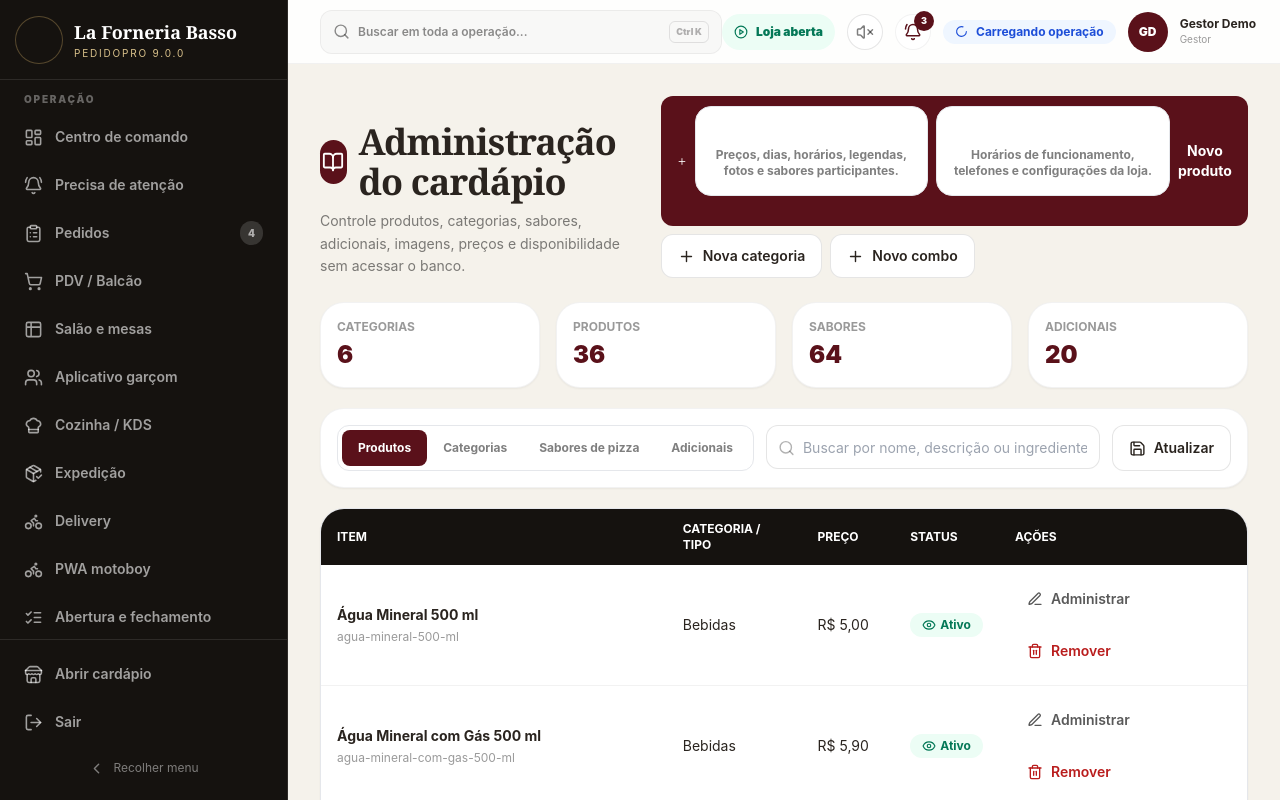
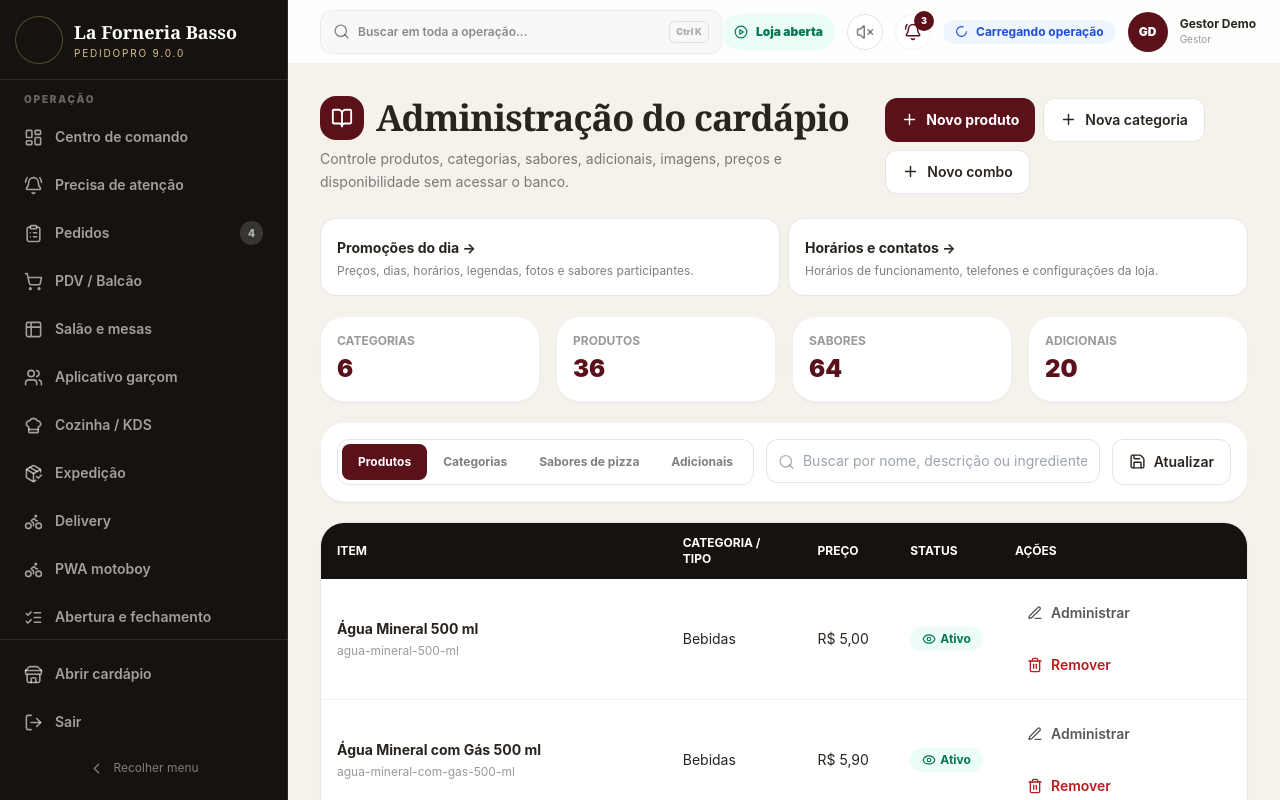
Before and after one commit to prokod7/BASSO, a Next.js app: page /painel/cardapio in a window 1280 px wide. Shown: the top 800 px of the page. Built offline with nearby package versions, Linux system fonts and the light colour scheme.

Commit message:
fix(menu): separate navigation from product creation controls

```diff
--- a/src/app/painel/cardapio/page.tsx
+++ b/src/app/painel/cardapio/page.tsx
@@ -147,11 +147,11 @@ export default function MenuAdminPage() {
   }
 
   return <>
-    <PageHeader title="Administração do cardápio" icon={BookOpen} description="Controle produtos, categorias, sabores, adicionais, imagens, preços e disponibilidade sem acessar o banco." actions={<div className="flex flex-wrap gap-2"><button className="btn-primary" onClick={()=>setCreatingProduct(true)}><Plus size={17}/>
+    <PageHeader title="Administração do cardápio" icon={BookOpen} description="Controle produtos, categorias, sabores, adicionais, imagens, preços e disponibilidade sem acessar o banco." actions={<div className="flex flex-wrap gap-2"><button className="btn-primary" onClick={()=>setCreatingProduct(true)}><Plus size={17}/>Novo produto</button><button className="btn-secondary" onClick={()=>setCreatingCategory(true)}><Plus size={17}/>Nova categoria</button><button className="btn-secondary" onClick={()=>setCreatingCombo(true)}><Plus size={17}/>Novo combo</button></div>}/>
     <nav aria-label="Controles do cardápio" className="mb-5 grid gap-2 sm:grid-cols-2">
       <Link href="/painel/promocoes" className="rounded-2xl border bg-white p-4"><strong className="text-sm">Promoções do dia →</strong><p className="mt-1 text-xs text-black/50">Preços, dias, horários, legendas, fotos e sabores participantes.</p></Link>
       <Link href="/painel/configuracoes" className="rounded-2xl border bg-white p-4"><strong className="text-sm">Horários e contatos →</strong><p className="mt-1 text-xs text-black/50">Horários de funcionamento, telefones e configurações da loja.</p></Link>
-    </nav>Novo produto</button><button className="btn-secondary" onClick={()=>setCreatingCategory(true)}><Plus size={17}/>Nova categoria</button><button className="btn-secondary" onClick={()=>setCreatingCombo(true)}><Plus size={17}/>Novo combo</button></div>}/>
+    </nav>
     {message&&<p className="mb-4 rounded-xl bg-blue-50 p-4 text-sm font-semibold text-blue-800">{message}</p>}
     <div className="mb-5 grid gap-4 sm:grid-cols-4"><Count label="Categorias" value={categories.length}/><Count label="Produtos" value={products.length}/><Count label="Sabores" value={flavors.length}/><Count label="Adicionais" value={addons.length}/></div>
     <section className="surface mb-5 p-4"><div className="flex flex-col gap-3 lg:flex-row"><div className="flex flex-wrap rounded-xl border bg-white p-1">{(["product","category","flavor","addon"] as Entity[]).map(value=><button key={value} className={`min-h-9 rounded-lg px-4 text-xs font-bold ${tab===value?"bg-basso-wine text-white":"text-black/50"}`} onClick={()=>setTab(value)}>{value==="product"?"Produtos":value==="category"?"Categorias":value==="flavor"?"Sabores de pizza":"Adicionais"}</button>)}</div><label className="relative flex-1"><Search className="absolute left-3 top-1/2 -translate-y-1/2 text-black/30" size={17}/><input className="input pl-9" value={query} onChange={event=>setQuery(event.target.value)} placeholder="Buscar por nome, descrição ou ingrediente"/></label><button className="btn-secondary" onClick={()=>void load()} disabled={loading}>{loading?<Loader2 className="animate-spin" size={17}/>:<Save size={17}/>}Atualizar</button></div></section>
@@ -170,7 +170,7 @@ function EditModal({entity,initial,categories,saving,onClose,onSave,onImageChang
   function toggleChannel(value:OrderChannel){setDraft({...draft,availableChannels:channels.includes(value)?channels.filter(item=>item!==value):[...channels,value]})}
   async function upload(file:File){setImageBusy(true);try{const form=new FormData();form.append("file",file);form.append("entity",entity==="category"?"category":"product");form.append("id",draft.id);const response=await fetch("/api/menu/images",{method:"POST",body:form});const body=await response.json();if(!response.ok)throw new Error(body.error||"Falha ao enviar imagem.");setDraft({...draft,image:body.url});await onImageChanged()}catch(error){alert(error instanceof Error?error.message:"Falha ao enviar imagem.")}finally{setImageBusy(false)}}
   async function removeImage(){setImageBusy(true);try{const response=await fetch("/api/menu/images",{method:"DELETE",headers:{"Content-Type":"application/json"},body:JSON.stringify({entity:entity==="category"?"category":"product",id:draft.id})});const body=await response.json();if(!response.ok)throw new Error(body.error||"Falha ao remover imagem.");setDraft({...draft,image:undefined});await onImageChanged()}catch(error){alert(error instanceof Error?error.message:"Falha ao remover imagem.")}finally{setImageBusy(false)}}
-  return <div className="fixed inset-0 z-[120] grid place-items-center bg-black/55 p-4" onMouseDown={event=>event.target===event.currentTarget&&onClose()}><div className="max-h-[92vh] w-full max-w-3xl overflow-y-auto rounded-3xl bg-white p-6 shadow-2xl"><div className="flex items-start justify-between"><div><p className="text-xs font-black uppercase text-basso-wine">Controle total</p><h2 className="mt-1 font-display text-2xl font-bold">{draft.name}</h2></div><button className="btn-ghost" onClick={onClose}><X/></button></div>
+  return <div className="fixed inset-0 z-[120] grid place-items-center bg-black/55 p-4" onMouseDown={event=>event.target===event.currentTarget&&onClose()}><div className="max-h-[92vh] w-full max-w-3xl overflow-y-auto rounded-3xl bg-white p-6 shadow-2xl"><div className="flex items-start justify-between"><div><p className="text-xs font-black uppercase text-basso-wine">Controle total</p><h2 className="mt-1 font-display text-2xl font-bold">{draft.name}</h2></div><button type="button" className="btn-ghost" aria-label="Fechar" onClick={onClose}><X/></button></div>
     <div className="mt-5 grid gap-4 sm:grid-cols-2"><Field label="Nome" value={draft.name||""} onChange={value=>setDraft({...draft,name:value})}/>{entity==="category"?<><label><span className="label">Tipo</span><select className="input" value={draft.kind||"general"} onChange={e=>setDraft({...draft,kind:e.target.value})}><option value="general">Produtos</option><option value="beverage">Bebidas</option><option value="dessert">Sobremesas</option><option value="combo">Promoções/combos</option><option value="pizza">Pizzas</option></select></label><label><span className="label">Ordem</span><input className="input" type="number" min={0} value={draft.sortOrder||0} onChange={e=>setDraft({...draft,sortOrder:Number(e.target.value)})}/></label></>:entity==="flavor"?<><Money label="Preço Grande" value={draft.priceGrande} onChange={value=>setDraft({...draft,priceGrande:value})}/><Money label="Preço Broto" value={draft.priceBroto} onChange={value=>setDraft({...draft,priceBroto:value})}/></>:<Money label="Preço" value={draft.price} onChange={value=>setDraft({...draft,price:value})}/>}
       {entity==="product"&&<><label><span className="label">Categoria</span><select className="input" value={draft.category} onChange={e=>setDraft({...draft,category:e.target.value})}>{categories.filter(category=>category.active&&category.kind!=="pizza").map(category=><option key={category.id} value={category.id}>{category.name}</option>)}</select></label><Field label="Variação" value={draft.variant||""} onChange={value=>setDraft({...draft,variant:value})}/><label className="flex items-center gap-2 rounded-xl border p-3 sm:col-span-2"><input type="checkbox" checked={Boolean(draft.stockTracked)} onChange={e=>setDraft({...draft,stockTracked:e.target.checked})}/><span><strong className="text-sm">Controlar estoque deste produto</strong><p className="text-xs text-black/45">Quando ativado, o produto pode ser ocultado automaticamente ao zerar.</p></span></label></>}
       {entity==="addon"&&<label><span className="label">Máximo por pizza</span><select className="input" value={draft.maxQuantity||2} onChange={event=>setDraft({...draft,maxQuantity:Number(event.target.value)})}><option value={1}>1</option><option value={2}>2</option></select></label>}
@@ -196,7 +196,7 @@ function NewCategoryModal({saving,onClose,onSave}:{saving:boolean;onClose:()=>vo
   return <Modal title="Nova categoria" onClose={onClose}><div className="grid gap-4 sm:grid-cols-2"><Field label="Nome" value={draft.name} onChange={name=>setDraft({...draft,name})}/><label><span className="label">Tipo</span><select className="input" value={draft.kind} onChange={e=>setDraft({...draft,kind:e.target.value})}><option value="general">Produtos</option><option value="beverage">Bebidas</option><option value="dessert">Sobremesas</option><option value="combo">Promoções/combos</option></select></label><label><span className="label">Ordem de exibição</span><input className="input" type="number" min={0} value={draft.sortOrder} onChange={e=>setDraft({...draft,sortOrder:Number(e.target.value)})}/></label></div><button className="btn-primary mt-6 w-full" disabled={saving||draft.name.trim().length<2} onClick={()=>onSave(draft)}>{saving?<Loader2 className="animate-spin"/>:<Plus size={17}/>}Criar categoria</button></Modal>;
 }
 
-function Modal({title,onClose,children}:{title:string;onClose:()=>void;children:React.ReactNode}){return <div className="fixed inset-0 z-[120] grid place-items-center bg-black/55 p-4" onMouseDown={e=>e.target===e.currentTarget&&onClose()}><div className="w-full max-w-2xl rounded-3xl bg-white p-6 shadow-2xl"><div className="mb-5 flex items-center justify-between"><h2 className="font-display text-2xl font-bold">{title}</h2><button className="btn-ghost" onClick={onClose}><X/></button></div>{children}</div></div>}
+function Modal({title,onClose,children}:{title:string;onClose:()=>void;children:React.ReactNode}){return <div className="fixed inset-0 z-[120] grid place-items-center bg-black/55 p-4" onMouseDown={e=>e.target===e.currentTarget&&onClose()}><div role="dialog" aria-modal="true" aria-label={title} className="max-h-[92dvh] w-full max-w-2xl overflow-y-auto rounded-3xl bg-white p-6 shadow-2xl"><div className="mb-5 flex items-center justify-between"><h2 className="font-display text-2xl font-bold">{title}</h2><button type="button" className="btn-ghost" aria-label="Fechar" onClick={onClose}><X/></button></div>{children}</div></div>}
 function Count({label,value}:{label:string;value:string|number}){return <div className="surface p-4"><p className="text-xs font-bold uppercase text-black/40">{label}</p><p className="mt-1 text-2xl font-black text-basso-wine">{value}</p></div>}
 function Th({children}:{children:React.ReactNode}){return <th className="px-4 py-3 text-xs uppercase">{children}</th>}
 function Td({children}:{children:React.ReactNode}){return <td className="px-4 py-3">{children}</td>}
```
Also changed, not shown: 2 other files (tests, documents, lock files or other folders).
